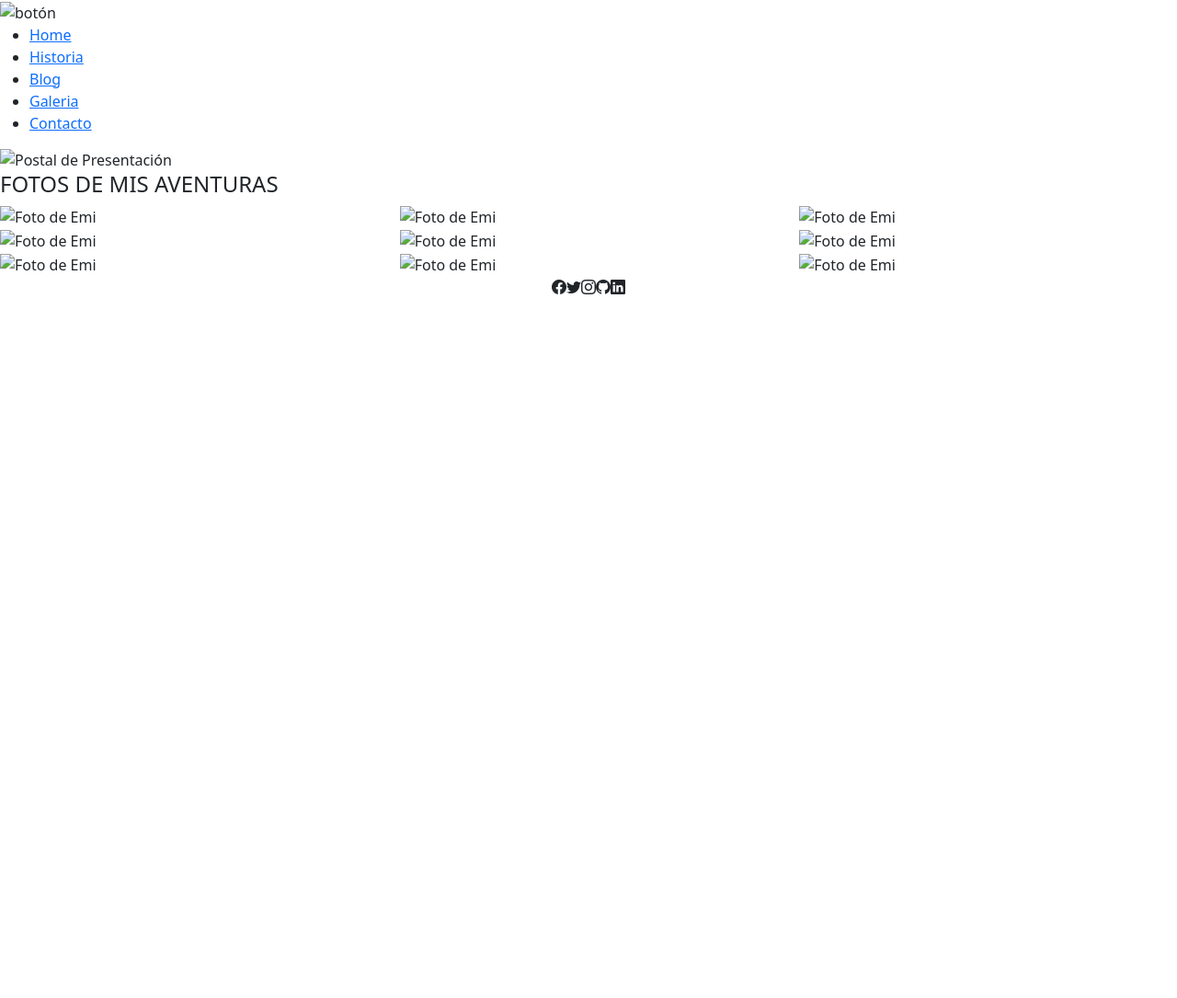
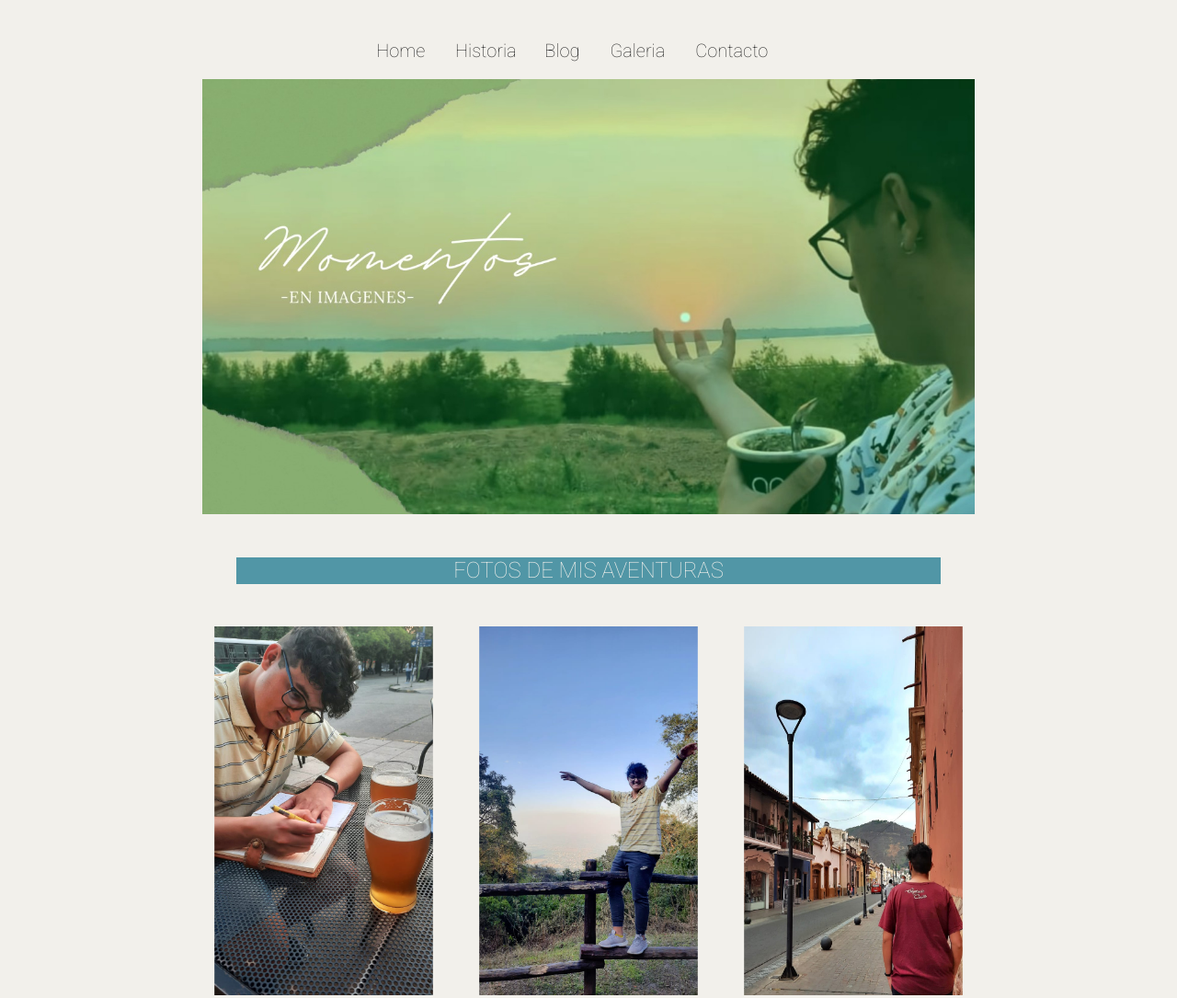
Before and after one commit to EmilianoZarza/PROYECTO-FINAL-ZARZA-EMILIANO, a website: page root/pages/galeria.html in a window 1280 px wide. Shown: the top 1085 px of the page at 92% size. Before the commit the page ends 800 px from the top, so only its background shows below. Drawn offline with nearby package versions, Linux system fonts and the light colour scheme; files that its build step writes are made by us from their sources; the site is published under a folder, as on GitHub Pages, so addresses that start at the root find nothing; files whose address does not match are found by name.

Commit message:
correccion

```diff
--- a/root/pages/galeria.html
+++ b/root/pages/galeria.html
@@ -11,38 +11,38 @@
     <link href="https://fonts.googleapis.com/css2?family=Amatic+SC&family=Bad+Script&family=Roboto:wght@100&display=swap" rel="stylesheet">
     <link rel="stylesheet" href="https://cdn.jsdelivr.net/npm/bootstrap-icons@1.8.1/font/bootstrap-icons.css">
     <link href="https://cdn.jsdelivr.net/npm/bootstrap@5.1.3/dist/css/bootstrap.min.css" rel="stylesheet" integrity="sha384-1BmE4kWBq78iYhFldvKuhfTAU6auU8tT94WrHftjDbrCEXSU1oBoqyl2QvZ6jIW3" crossorigin="anonymous">
-    <link rel="stylesheet" href="/css/style.css">
+    <link rel="stylesheet" href="css/style.css">
 </head>
 <body>
     <header>
         <nav class="main-nav">
             <!--#toggle-menu.toggle-->
             <div id="toggle-menu" class="toggle">
-                <img src="/assets/imgs/button.img/buton.img.png" alt="botón">
+                <img src="assets/imgs/button.img/buton.img.png" alt="botón">
             </div>
             <ul id="main-menu" class="main-menu">
                 <li class="main-menu__item animate__animated animate__headShake">
-                    <a href="/index.html" class="main-menu__txt">
+                    <a href="index.html" class="main-menu__txt">
                         Home
                     </a>
                 </li>
                 <li class="main-menu__item animate__animated animate__headShake">
-                    <a href="/root/pages/sobremi.html" class="main-menu__txt">
+                    <a href="root/pages/sobremi.html" class="main-menu__txt">
                         Historia
                     </a>
                 </li>
                 <li class="main-menu__item animate__animated animate__headShake">
-                    <a href="/root/pages/blog.html" class="main-menu__txt">
+                    <a href="root/pages/blog.html" class="main-menu__txt">
                         Blog
                     </a>
                 </li>
                 <li class="main-menu__item animate__animated animate__headShake">
-                    <a href="/root/pages/galeria.html" class="main-menu__txt">
+                    <a href="root/pages/galeria.html" class="main-menu__txt">
                         Galeria
                     </a>
                 </li>
                 <li class="main-menu__item animate__animated animate__headShake">
-                    <a href="/root/pages/contacto.html" class="main-menu__txt">
+                    <a href="root/pages/contacto.html" class="main-menu__txt">
                         Contacto
                     </a>
                 </li>
@@ -50,22 +50,22 @@
         </nav>
     </header>
     <div class="postal_img">
-        <img src="/assets/imgs/postales/postal verde.jpeg" class="d-block w-100" alt="Postal de Presentación">
+        <img src="assets/imgs/postales/postal verde.jpeg" class="d-block w-100" alt="Postal de Presentación">
         </div>
     <div>
         <h4 class="conteiner-fluid frase-galeria">FOTOS DE MIS AVENTURAS</h4>
     </div>
     <main class="conteiner">
         <div class="row">
-            <div class="col-lg-4 col-md-6 col-sm-12"> <img src="/assets/imgs/galeria/emi birra.jpeg" alt="Foto de Emi"></div>
-            <div class="col-lg-4 col-md-6 col-sm-12"><img src="/assets/imgs/galeria/emi cerro.jpeg" alt="Foto de Emi"></div>
-            <div class="col-lg-4 col-md-6 col-sm-12"><img src="/assets/imgs/galeria/emi espalda.jpeg" alt="Foto de Emi"></div>
-            <div class="col-lg-4 col-md-6 col-sm-12"><img src="/assets/imgs/galeria/emi gato.jpeg" alt="Foto de Emi"></div>
-            <div class="col-lg-4 col-md-6 col-sm-12"><img src="/assets/imgs/galeria/emi lago.jpeg" alt="Foto de Emi"></div>
-            <div class="col-lg-4 col-md-6 col-sm-12"><img src="/assets/imgs/galeria/emi mate.jpeg" alt="Foto de Emi"></div>
-            <div class="col-lg-4 col-md-6 col-sm-12"><img src="/assets/imgs/galeria/emi rio.jpeg" alt="Foto de Emi"></div>
-            <div class="col-lg-4 col-md-6 col-sm-12"><img src="/assets/imgs/galeria/emi sentado.jpeg" alt="Foto de Emi"></div>
-            <div class="col-lg-4 col-md-6 col-sm-12"><img src="/assets/imgs/galeria/emi sol.jpeg" alt="Foto de Emi"></div>
+            <div class="col-lg-4 col-md-6 col-sm-12"> <img src="assets/imgs/galeria/emi birra.jpeg" alt="Foto de Emi"></div>
+            <div class="col-lg-4 col-md-6 col-sm-12"><img src="assets/imgs/galeria/emi cerro.jpeg" alt="Foto de Emi"></div>
+            <div class="col-lg-4 col-md-6 col-sm-12"><img src="assets/imgs/galeria/emi espalda.jpeg" alt="Foto de Emi"></div>
+            <div class="col-lg-4 col-md-6 col-sm-12"><img src="assets/imgs/galeria/emi gato.jpeg" alt="Foto de Emi"></div>
+            <div class="col-lg-4 col-md-6 col-sm-12"><img src="assets/imgs/galeria/emi lago.jpeg" alt="Foto de Emi"></div>
+            <div class="col-lg-4 col-md-6 col-sm-12"><img src="assets/imgs/galeria/emi mate.jpeg" alt="Foto de Emi"></div>
+            <div class="col-lg-4 col-md-6 col-sm-12"><img src="assets/imgs/galeria/emi rio.jpeg" alt="Foto de Emi"></div>
+            <div class="col-lg-4 col-md-6 col-sm-12"><img src="assets/imgs/galeria/emi sentado.jpeg" alt="Foto de Emi"></div>
+            <div class="col-lg-4 col-md-6 col-sm-12"><img src="assets/imgs/galeria/emi sol.jpeg" alt="Foto de Emi"></div>
         </div>
     </main>
     <footer class=" d-flex justify-content-center wrapper">
@@ -92,6 +92,6 @@
     </footer>
 
     <script src="https://cdn.jsdelivr.net/npm/bootstrap@5.1.3/dist/js/bootstrap.bundle.min.js" integrity="sha384-ka7Sk0Gln4gmtz2MlQnikT1wXgYsOg+OMhuP+IlRH9sENBO0LRn5q+8nbTov4+1p" crossorigin="anonymous"></script>
-    <script src="/scrips/scrips.js"></script>
+    <script src="scrips/scrips.js"></script>
 </body>
 </html>
```
Also changed, not shown: index.html (+11 -11 lines), root/pages/blog.html (+11 -11 lines), root/pages/contacto.html (+9 -9 lines), root/pages/sobremi.html (+13 -13 lines).
